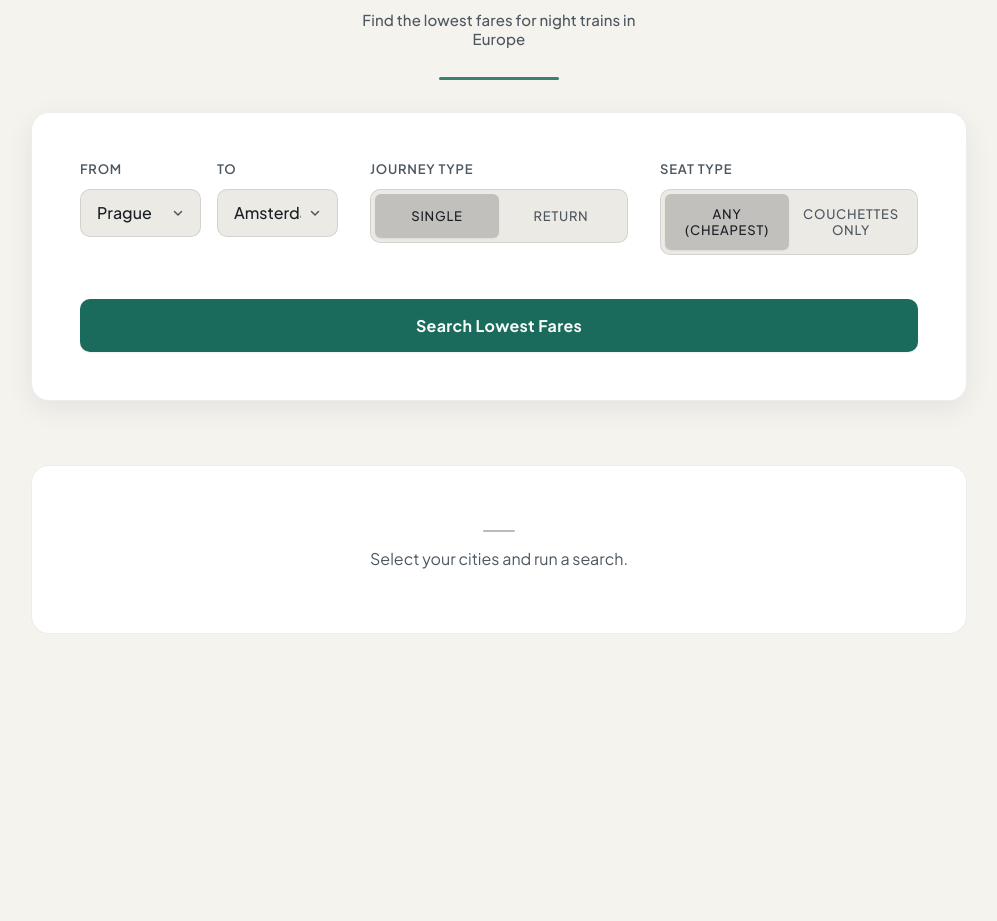
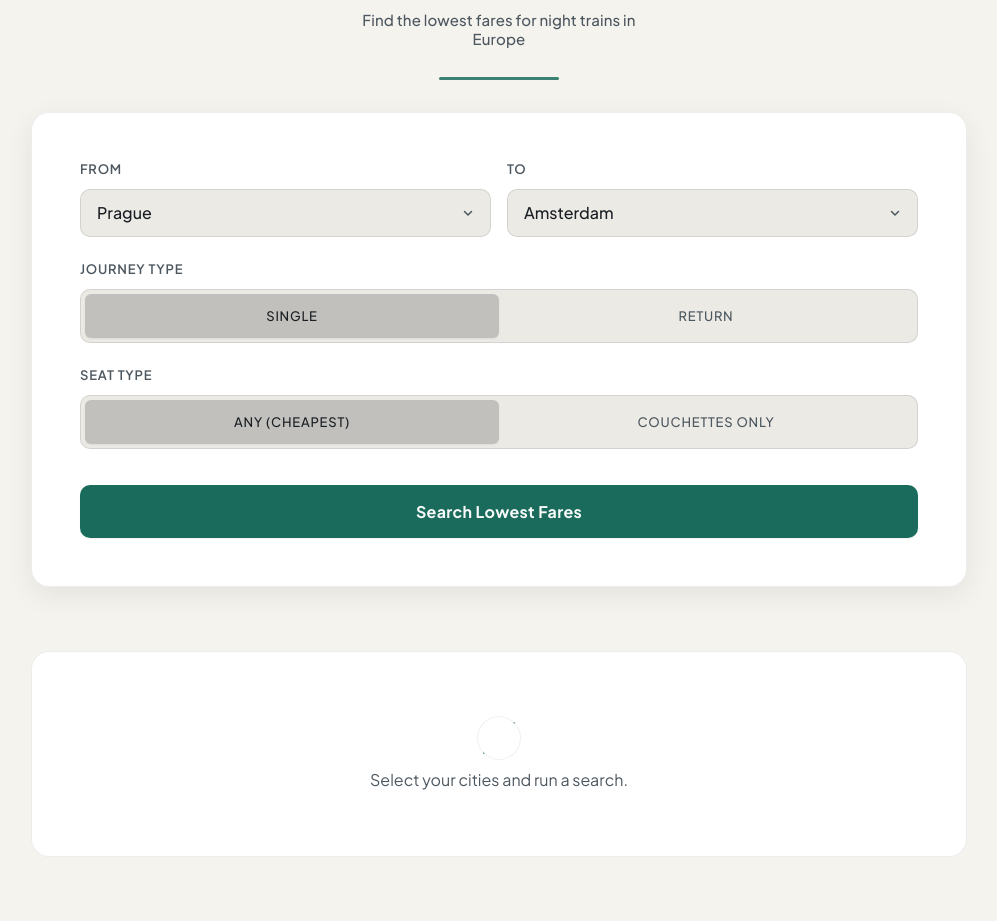
Before and after one commit to druskacik/trainbot, a Django app: page / in a window 1280 px wide. Shown: the part 172-1093 px from the top of the page, without its empty margins (141-1138 px from the left). Before the commit the page ends 805 px from the top, so only its background shows below. Run offline with Django 5.2, Linux system fonts and the light colour scheme.

Commit message:
polish (i dont even care)

```diff
--- a/ui/static/ui/script.js
+++ b/ui/static/ui/script.js
@@ -226,11 +226,10 @@ document.addEventListener('DOMContentLoaded', () => {
         radio.addEventListener('change', (e) => {
             if (e.target.value === 'return') {
                 returnParamsGroup.classList.remove('hidden');
-                if (!window.matchMedia('(prefers-reduced-motion: reduce)').matches) {
-                    returnParamsGroup.style.animation = 'fadeIn 0.3s ease-out';
-                }
+                returnParamsGroup.classList.add('is-visible');
             } else {
                 returnParamsGroup.classList.add('hidden');
+                returnParamsGroup.classList.remove('is-visible');
             }
         });
     });
@@ -238,6 +237,8 @@ document.addEventListener('DOMContentLoaded', () => {
     // Initial check
     if (document.querySelector('input[name="type"]:checked').value === 'single') {
         returnParamsGroup.classList.add('hidden');
+    } else {
+        returnParamsGroup.classList.add('is-visible');
     }
 
     // Format Date helper
--- a/ui/static/ui/style.css
+++ b/ui/static/ui/style.css
@@ -253,16 +253,23 @@ h1 {
     padding: var(--space-3xl);
     box-shadow: var(--shadow-panel);
     display: grid;
-    grid-template-columns: repeat(auto-fit, minmax(200px, 1fr));
-    gap: var(--space-2xl);
+    grid-template-columns: minmax(0, 1fr);
+    gap: var(--space-xl);
     align-items: flex-start;
     animation: fadeInUp 0.7s var(--ease-out-quart) 0.15s both;
 }
 
+.glass-panel > .row-group,
+.glass-panel > fieldset,
+.glass-panel > .return-params,
+.glass-panel > .primary-btn {
+    grid-column: 1 / -1;
+}
+
 .glass-panel > .row-group { animation: fadeInUp 0.5s var(--ease-out-quart) 0.28s both; }
-.glass-panel > .form-group:nth-of-type(1) { animation: fadeInUp 0.5s var(--ease-out-quart) 0.38s both; }
-.glass-panel > .form-group:nth-of-type(2) { animation: fadeInUp 0.5s var(--ease-out-quart) 0.48s both; }
-.glass-panel > .form-group:nth-of-type(3) { animation: fadeInUp 0.5s var(--ease-out-quart) 0.58s both; }
+.glass-panel > fieldset:nth-of-type(1) { animation: fadeInUp 0.5s var(--ease-out-quart) 0.38s both; }
+.glass-panel > .return-params { animation: fadeInUp 0.5s var(--ease-out-quart) 0.48s both; }
+.glass-panel > fieldset:nth-of-type(2) { animation: fadeInUp 0.5s var(--ease-out-quart) 0.58s both; }
 .glass-panel > .primary-btn { animation: fadeInUp 0.5s var(--ease-out-quart) 0.7s both; }
 
 .form-group {
@@ -407,6 +414,10 @@ fieldset {
 .helper-text {
     font-size: 0.75rem;
     color: var(--text-muted);
+}
+
+.return-params.is-visible {
+    animation: fadeIn 0.25s var(--ease-out-quart);
 }
 
 /* Primary Button – single accent, confident (tinted white) */
@@ -652,16 +663,31 @@ fieldset {
     border: 1px solid var(--panel-border);
     border-radius: var(--radius-xl);
     color: var(--text-muted);
+    display: grid;
+    justify-items: center;
+    gap: var(--space-sm);
     animation: fadeIn 0.5s ease-out;
 }
 
 .empty-icon {
-    width: 2rem;
-    height: 2px;
-    margin: 0 auto 1rem;
-    background: var(--text-muted);
-    opacity: 0.4;
-    border-radius: 1px;
+    width: 2.75rem;
+    height: 2.75rem;
+    border-radius: 999px;
+    border: 1px solid var(--panel-border);
+    background:
+        linear-gradient(var(--panel-bg), var(--panel-bg)) padding-box,
+        linear-gradient(135deg, transparent 48%, var(--accent) 50%, transparent 52%) border-box;
+    opacity: 0.9;
+}
+
+.empty-state p {
+    max-width: 34ch;
+    line-height: 1.5;
+}
+
+.empty-state span {
+    color: var(--text-main);
+    font-weight: 700;
 }
 
 /* In-page error (no alert) */
@@ -728,7 +754,8 @@ fieldset {
     .glass-panel > .primary-btn,
     .result-card,
     .empty-state,
-    .form-error {
+    .form-error,
+    .return-params.is-visible {
         animation: none;
     }
 
@@ -787,6 +814,11 @@ fieldset {
         grid-template-columns: 1fr;
         padding: var(--space-xl);
         border-radius: var(--radius-lg);
+    }
+
+    .glass-panel > .row-group {
+        flex-direction: column;
+        gap: var(--space-md);
     }
 
     .results-grid {
--- a/ui/templates/ui/index.html
+++ b/ui/templates/ui/index.html
@@ -23,7 +23,7 @@
     <header class="main-header">
         <div class="logo">
             <span class="logo-icon" aria-hidden="true">
-                <svg width="28" height="20" viewBox="0 0 28 20" fill="none" xmlns="http://www.w3.org/2000/svg" focusable="false">
+                <svg width="28" height="20" viewBox="0 0 28 20" fill="none" xmlns="http://www.w3.org/2000/svg" focusable="false" aria-hidden="true">
                     <path d="M2 10h24M2 6h24M2 14h24" stroke="currentColor" stroke-width="1.5" stroke-linecap="round"/>
                 </svg>
             </span>
```
